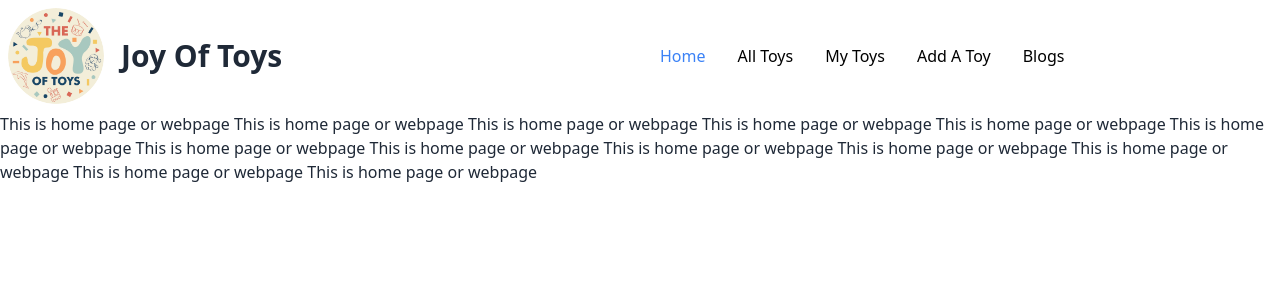
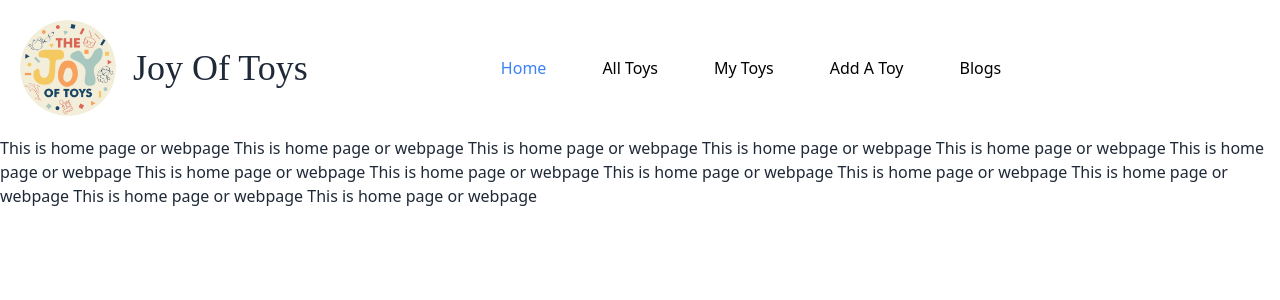
Before and after one commit to shamiulhaque1218/Joy-of-Toy, a React (Vite) app in the folder Joy-of-Toys/: page / in a window 1280 px wide. Shown: the top 300 px of the page. Built offline with nearby package versions, Linux system fonts and the light colour scheme.

Commit message:
footer working

```diff
--- a/Joy-of-Toys/src/component/Navbar/Navbar.jsx
+++ b/Joy-of-Toys/src/component/Navbar/Navbar.jsx
@@ -1,13 +1,14 @@
 // eslint-disable-next-line no-unused-vars
 import React from 'react';
 import { NavLink } from 'react-router-dom';
+
 
 const Navbar = () => {
     return (
         <div >
 
-<div className="navbar bg-base-100">
-  <div className="navbar-start">
+<div className="navbar bg-base-100 lg:p-5 py-2">
+  <div className="navbar-center">
     <div className="dropdown">
       <label tabIndex={0} className="btn btn-ghost lg:hidden">
         <svg xmlns="http://www.w3.org/2000/svg" className="h-5 w-5" fill="none" viewBox="0 0 24 24" stroke="currentColor"><path strokeLinecap="round" strokeLinejoin="round" strokeWidth="2" d="M4 6h16M4 12h8m-8 6h16" /></svg>
@@ -23,10 +24,10 @@ const Navbar = () => {
       </ul>
     </div>
     <img className='w-24 h-24 rounded-full' src="joytoy.png" alt="" />
-    <a className="btn btn-ghost normal-case text-3xl">  Joy Of Toys</a>
+    <a className="btn btn-ghost normal-case text-4xl gFont font-light">  Joy Of Toys</a>
   </div>
-  <div className="navbar-center hidden lg:flex">
-    <ul className="menu menu-horizontal px-1">
+  <div className="navbar-center hidden  lg:flex">
+    <ul className="menu menu-horizontal gap-6 px-40 text-md font-medium">
 
 
 
--- a/Joy-of-Toys/src/index.css
+++ b/Joy-of-Toys/src/index.css
@@ -1,11 +1,16 @@
 @tailwind base;
 @tailwind components;
 @tailwind utilities;
+
+@import url('https://fonts.googleapis.com/css2?family=Cedarville+Cursive&display=swap');
 
 @layer utilities {
     .error{
       height: 500px;
       width: 1200px;
     }
+    .gFont{
+      font-family: 'Cedarville Cursive', cursive;
+    }
 
   }
```
Also changed, not shown: Joy-of-Toys/src/component/footer/Footer.jsx (added, +10 -0 lines).
